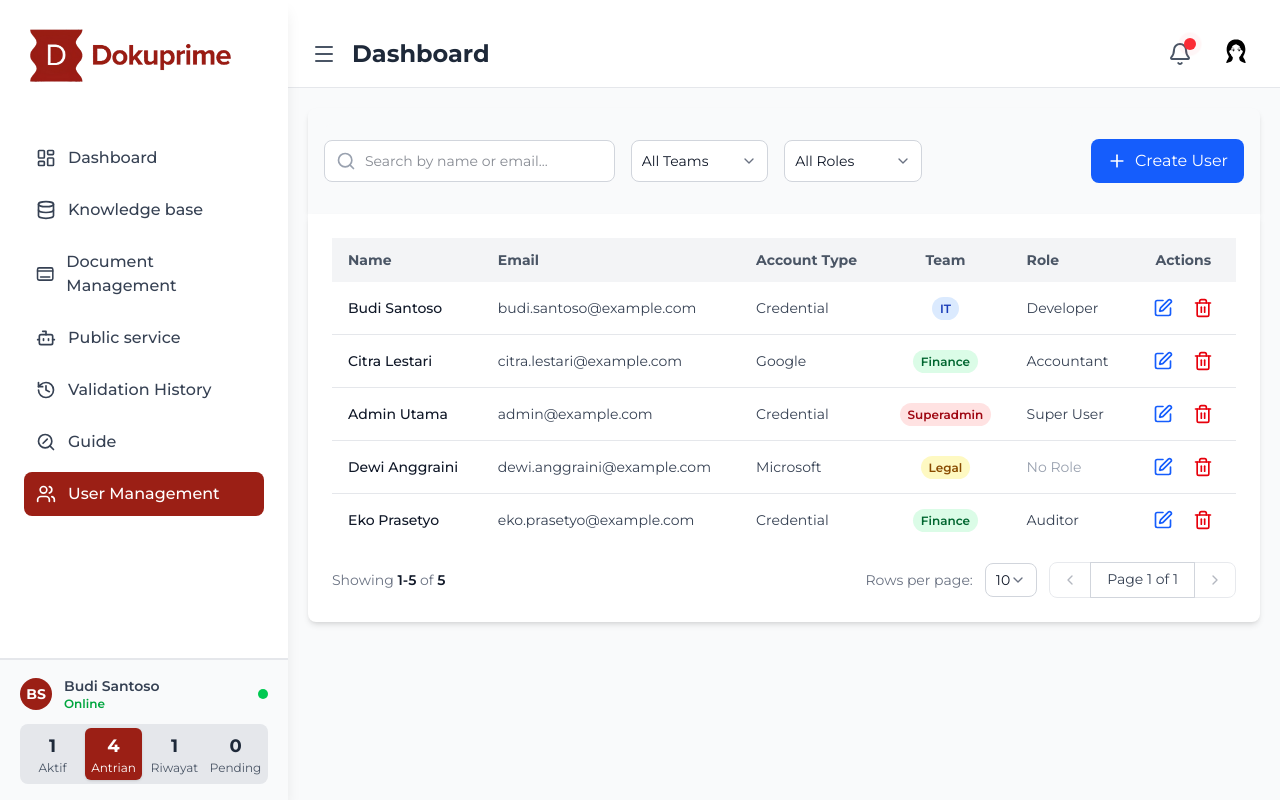
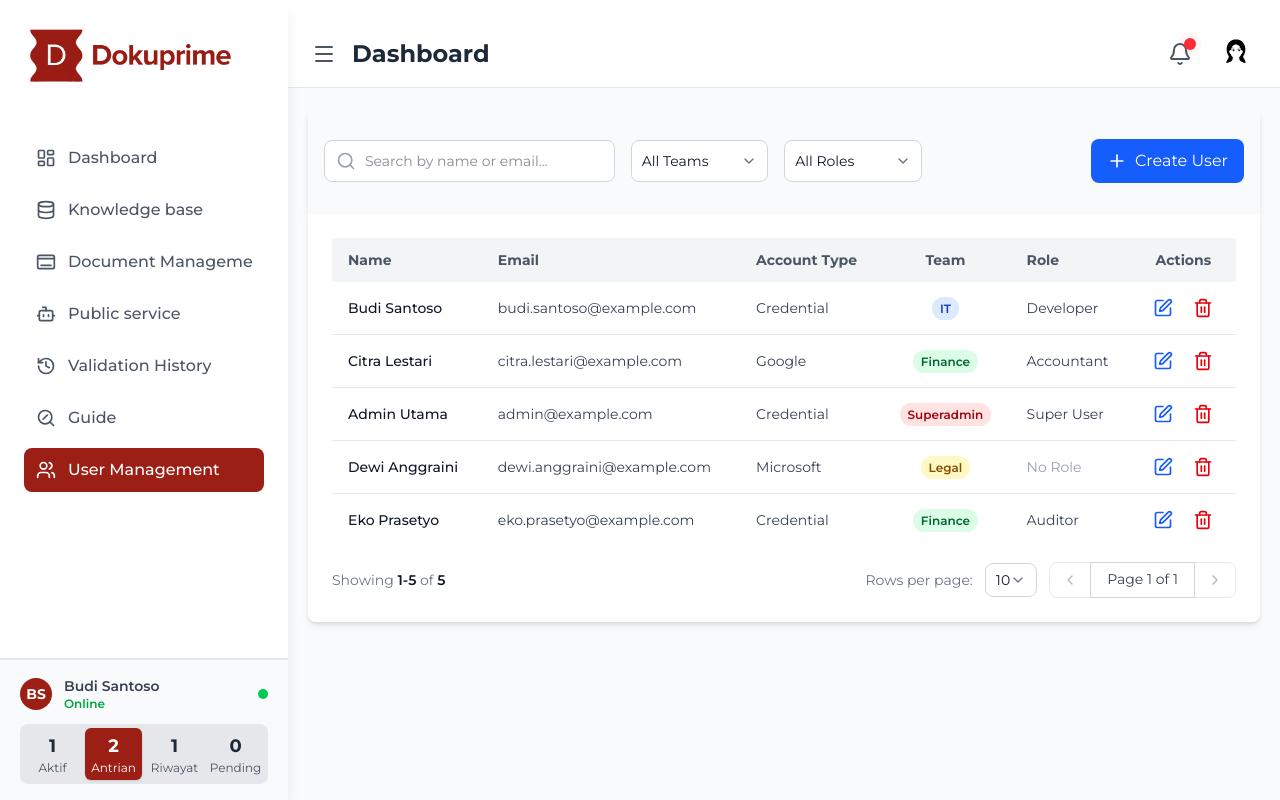
Before and after one commit to Arknightmythic/bcbcbcbcvbcvbvcbvcbfdgdgd, a React (Vite) app: page /user-management in a window 1280 px wide. Built offline with nearby package versions, Linux system fonts and the light colour scheme.

Commit message:
ehance transition sidebar collapsible

```diff
--- a/src/shared/components/sidebar/Sidebar.tsx
+++ b/src/shared/components/sidebar/Sidebar.tsx
@@ -1,10 +1,11 @@
 import { Link, useLocation } from "react-router";
-import { Users, Shield,  LayoutDashboard, Dock, Database, BotIcon, History, SearchSlash } from "lucide-react";
+import { Users, Shield, LayoutDashboard, Dock, Database, BotIcon, History, SearchSlash } from "lucide-react";
 import { useRef } from 'react';
 
 import { AgentPanel } from "./AgentPanel";
 import type { MenuItem } from "../../types/types";
 import Tooltip from "../Tooltip";
+
 
 const dummyMenu: MenuItem[] = [
   { path: "/dashboard", title: "Dashboard", icon: LayoutDashboard, identifier: "dashboard" },
@@ -13,7 +14,6 @@ const dummyMenu: MenuItem[] = [
   { path: "/public-service", title: "Public service", icon: BotIcon, identifier: "public-service" },
   { path: "/validation-history", title: "Validation History", icon: History, identifier: "validation-history" },
   { path: "/guide", title: "Guide", icon: SearchSlash, identifier: "guide" },
-  // { path: "/agent-dashboard", title: "Agent Dashboard", icon: Briefcase, identifier: "agent-dashboard" },
   { path: "/user-management", title: "User Management", icon: Users, identifier: "user-management" },
   { path: "/role-management", title: "Role Management", icon: Shield, identifier: "role-management" },
 ];
@@ -29,8 +29,6 @@ const dummyChats = {
   queue: [
     { id: 'q1', user_name: 'Antrian User 1', last_message: '', timestamp: new Date().toISOString() },
     { id: 'q2', user_name: 'Antrian User 2', last_message: '', timestamp: new Date().toISOString() },
-    { id: 'q3', user_name: 'Antrian User 3', last_message: '', timestamp: new Date().toISOString() },
-    { id: 'q4', user_name: 'Antrian User 4', last_message: '', timestamp: new Date().toISOString() },
   ],
   active: [
     { id: 'a1', user_name: 'User Aktif', last_message: '', timestamp: new Date().toISOString() },
@@ -41,6 +39,7 @@ const dummyChats = {
   pending: [],
 };
 
+// --- START: MODIFIED COMPONENT ---
 const NavigationMenu = ({ menuItems, currentPath, isCollapsed }: { menuItems: MenuItem[], currentPath: string, isCollapsed: boolean }) => (
   <div className="space-y-2 px-2 py-6 md:px-4">
     {menuItems.map((item) => {
@@ -49,12 +48,21 @@ const NavigationMenu = ({ menuItems, currentPath, isCollapsed }: { menuItems: Me
         <Link
           key={item.path}
           to={item.path}
-          className={`group flex items-center rounded-lg px-3 py-2.5 mx-2 transition-colors ${isCollapsed ? 'justify-center' : ' justify-center md:justify-start'} ${
-            isActive ? "bg-bOss-red text-white" : "hover:bg-bOss-red-50"
+          className={`group flex items-center rounded-lg px-3 py-2.5 mx-2 transition-colors duration-200 ${
+            isCollapsed ? 'justify-center' : 'justify-start'
+          } ${
+            isActive ? "bg-bOss-red text-white" : "hover:bg-bOss-red-50 text-gray-600"
           }`}
         >
-          <item.icon className={`h-5 w-5 ${!isCollapsed ? "md:mr-3" : ""}`} />
-          <span className={`hidden ${!isCollapsed ? "md:inline" : ""} font-medium`}>{item.title}</span>
+          <item.icon className="h-5 w-5 flex-shrink-0" />
+          <span
+            className={`
+              whitespace-nowrap font-medium overflow-hidden transition-all duration-300 ease-in-out
+              ${isCollapsed ? 'w-0 opacity-0 ml-0' : 'w-auto opacity-100 ml-3'}
+            `}
+          >
+            {item.title}
+          </span>
         </Link>
       );
 
@@ -68,6 +76,8 @@ const NavigationMenu = ({ menuItems, currentPath, isCollapsed }: { menuItems: Me
     })}
   </div>
 );
+// --- END: MODIFIED COMPONENT ---
+
 
 const Sidebar = ({ isCollapsed, setOutletBlurred }: { isCollapsed: boolean, setOutletBlurred: (isBlurred: boolean) => void }) => {
   const location = useLocation();
```
